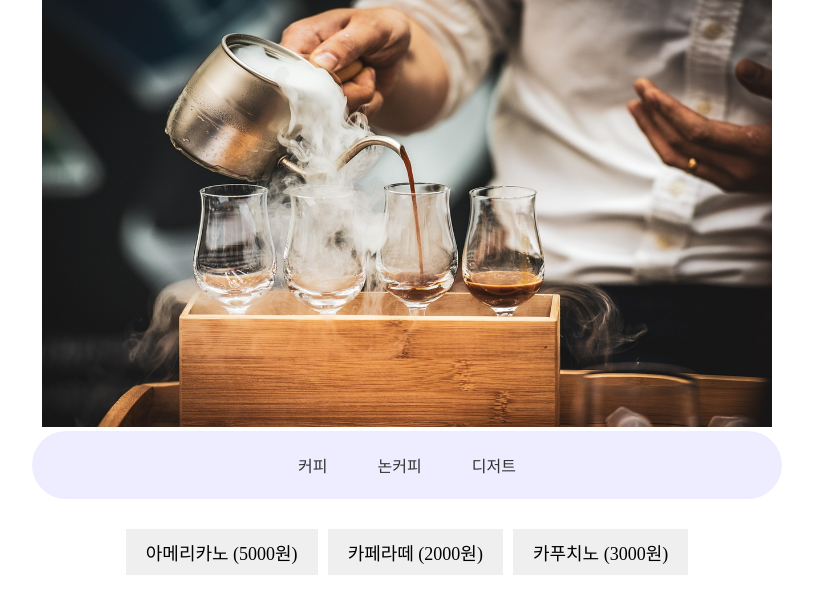
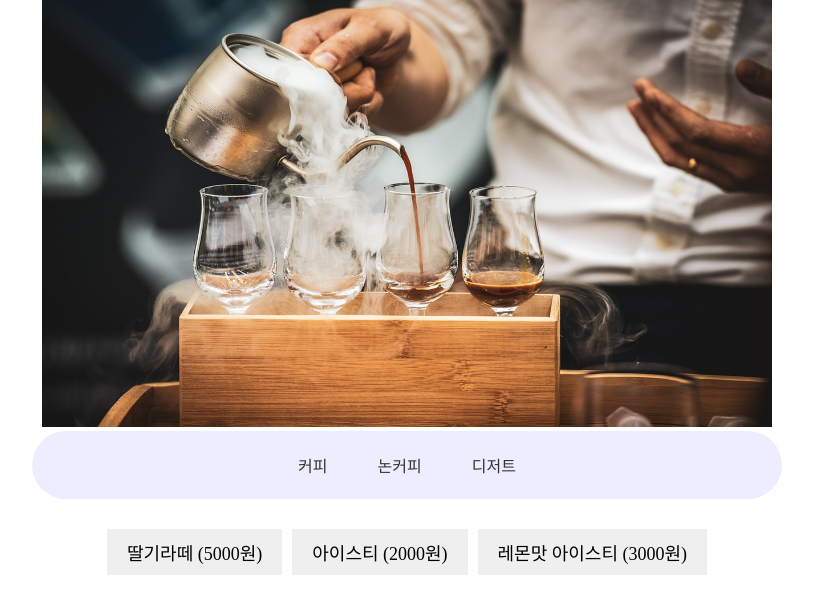
Before and after one commit to elroi773/Kiosk, a plain HTML site: page nonecoffee.html in a window 1280 px wide. Shown: the top 602 px of the page, without its empty margins (233-1046 px from the left). Drawn offline with Linux system fonts and the light colour scheme; a web font is replaced by a local one.

Commit message:
메뉴 끝 js css 수정만 하면 됨

```diff
--- a/nonecoffee.html
+++ b/nonecoffee.html
@@ -9,15 +9,15 @@
 <body>
     <img src="images/background.jpg" alt="이미지" class="menu-img">
     <nav class="textmenu">
-        <a href="main.html">커피</a>
+        <a href="coffee.html">커피</a>
         <a href="nonecoffee.html">논커피</a>
-        <a href="main.html">디저트</a>
+        <a href="dessert.html">디저트</a>
         <span></span>
     </nav>
     <div class="menu">
-        <button onclick="addToOrder('딸기라떼', 5000)">아메리카노 (5000원)</button>
-        <button onclick="addToOrder('아이스티', 2000)">카페라떼 (2000원)</button>
-        <button onclick="addToOrder('레몬맛 아이스티', 3000)">카푸치노 (3000원)</button>
+        <button onclick="addToOrder('딸기라떼', 5000)">딸기라떼 (5000원)</button>
+        <button onclick="addToOrder('아이스티', 2000)">아이스티 (2000원)</button>
+        <button onclick="addToOrder('레몬맛 아이스티', 3000)">레몬맛 아이스티 (3000원)</button>
     </div>
 
     <h2>주문 내역</h2>
```
